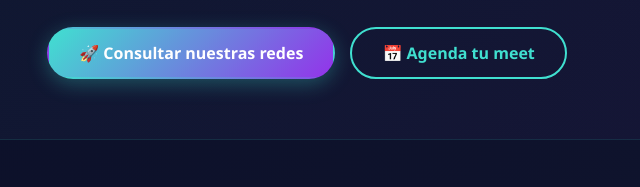
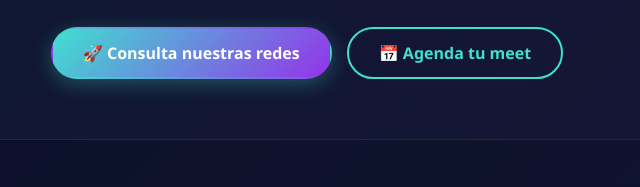
Before and after one commit to conciencia0/conciencia-web, a plain HTML site: page index.html in a window 1280 px wide. Shown: the part 394-581 px from the top of the page, 333-973 px from the left. Drawn offline with nearby package versions, Linux system fonts and the light colour scheme.

Commit message:
Update index.html

```diff
--- a/index.html
+++ b/index.html
@@ -341,7 +341,7 @@
         y tu empresa escale sin límites operativos.
       </p>
       <div class="header-buttons">
-        <a href="https://linktr.ee/conciencia.ia0" class="btn-consultar" target="_blank">🚀 Consultar nuestras redes</a>
+        <a href="https://linktr.ee/conciencia.ia0" class="btn-consultar" target="_blank">🚀 Consulta nuestras redes</a>
         <a href="https://calendar.google.com/calendar/u/0/appointments/schedules/AcZssZ2o5x74p5JhIkAcoHA0HrfZng5gTBQIuZGLd7W8CTeVT719qSocrSqdgNpT3454zAUxQ2BB3vNY" class="btn-agenda" target="_blank">📅 Agenda tu meet</a>
       </div>
     </header>
```
